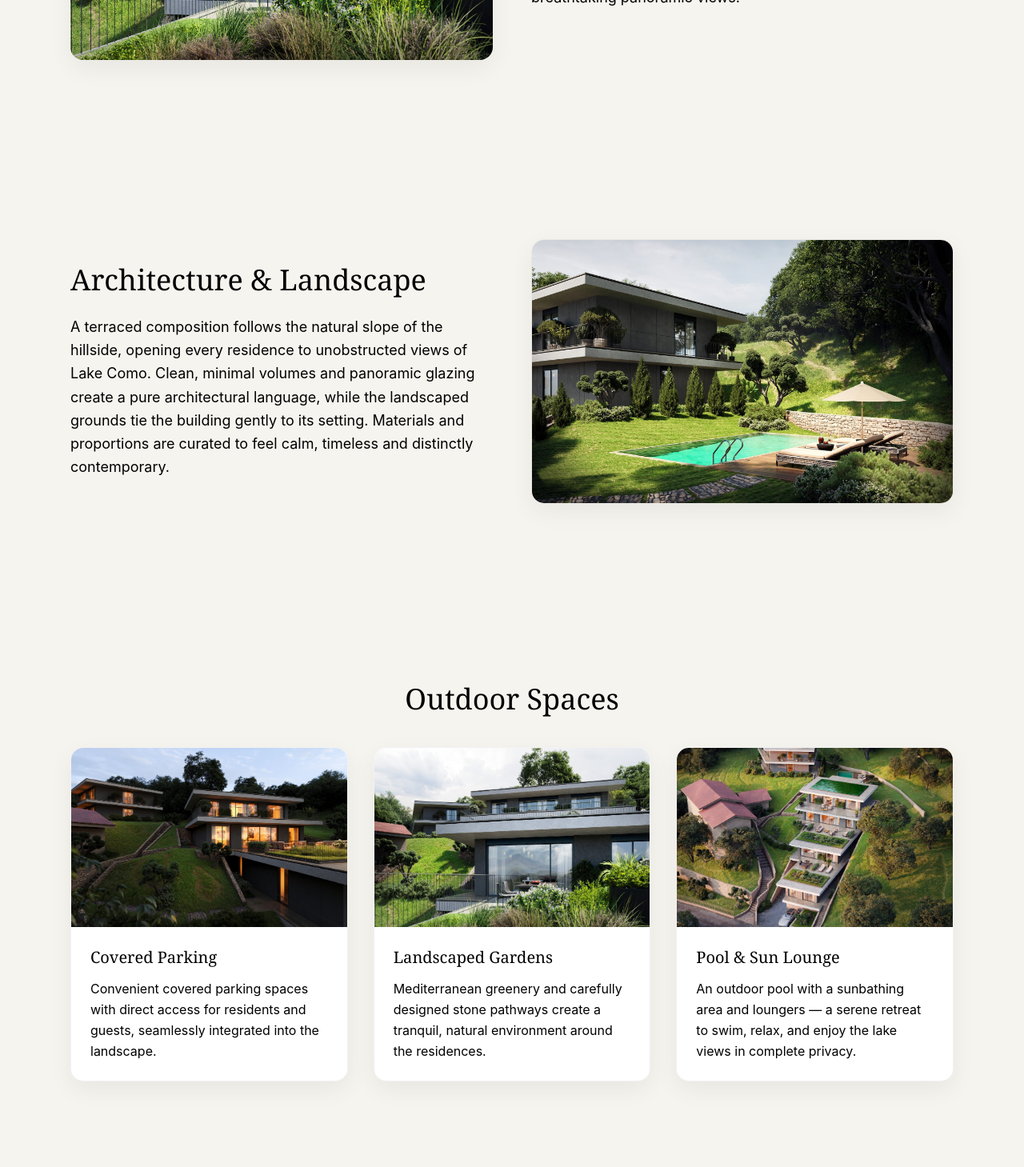
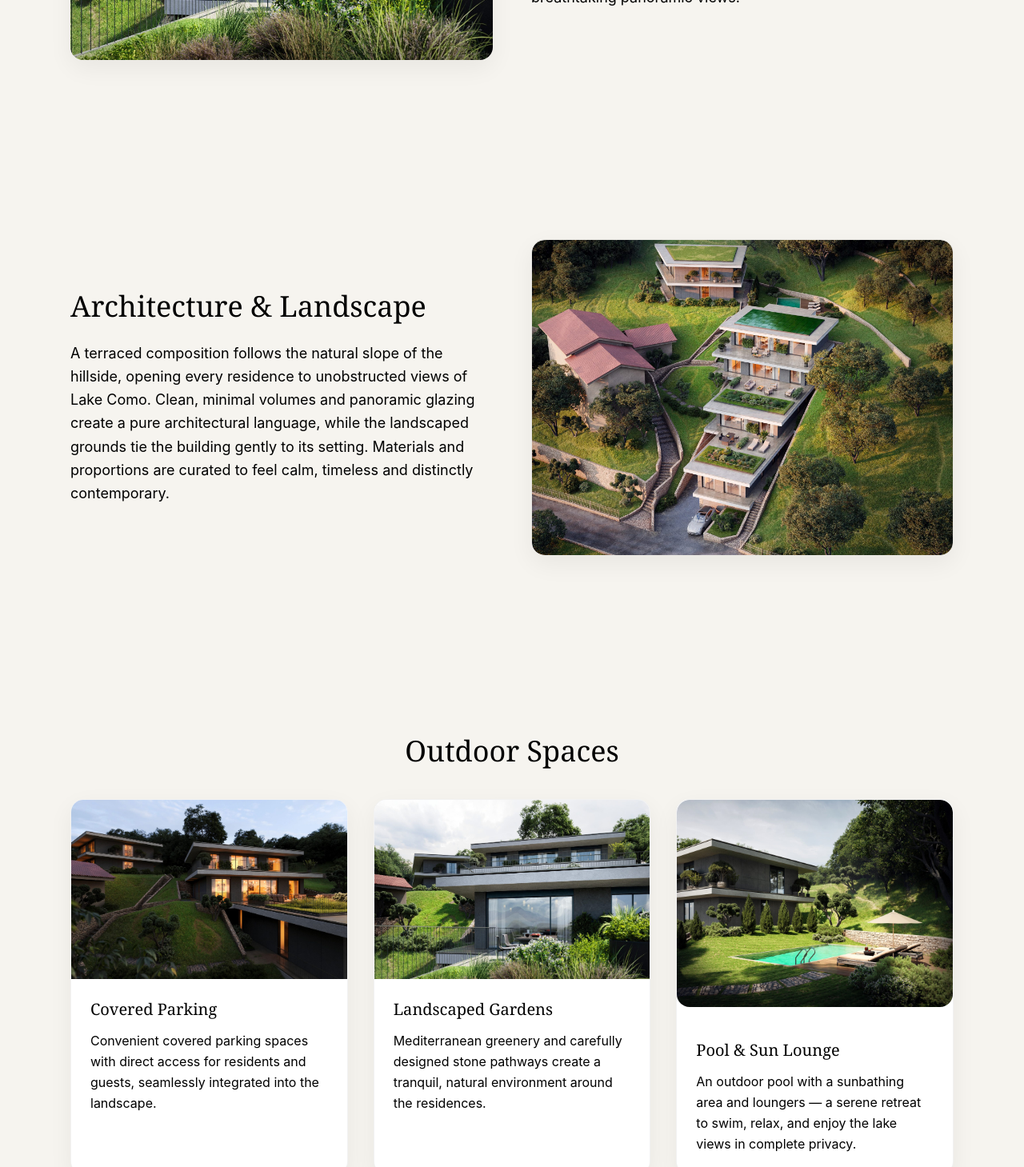
Before and after one commit to 9521287-max/clv-landing, a React (Vite) app: page / in a window 1280 px wide. Shown: the part 1985-3444 px from the top of the page at 80% size. Built offline with nearby package versions, Linux system fonts and the light colour scheme.

Commit message:
Update App.jsx

```diff
--- a/src/App.jsx
+++ b/src/App.jsx
@@ -101,7 +101,7 @@ export default function App() {
     </div>
     <div className="relative rounded-2xl overflow-hidden shadow-soft border border-black/5">
       <div className="aspect-[16/10]">
-        <img src="/images/0010006.jpg" alt="Architecture" className="w-full h-full object-cover"/>
+       <img src="/images/0010005.jpg" className="w-full rounded-2xl shadow-soft" alt="Architecture"/>
       </div>
     </div>
   </div>
@@ -128,7 +128,7 @@ export default function App() {
     </div>
 
     <div className="bg-white rounded-2xl border border-black/5 shadow-soft overflow-hidden hover:shadow-lg transition-shadow">
-      <img src="/images/0010005.jpg" alt="Pool Area" className="w-full h-56 object-cover"/>
+      <img src="/images/0010006.jpg" className="rounded-2xl mb-4" alt="Pool"/>
       <div className="p-6">
         <h3 className="font-serif text-xl mb-3">{t.amenities.poolTitle}</h3>
         <p className="text-slate-700 leading-relaxed">{t.amenities.pool}</p>
```
